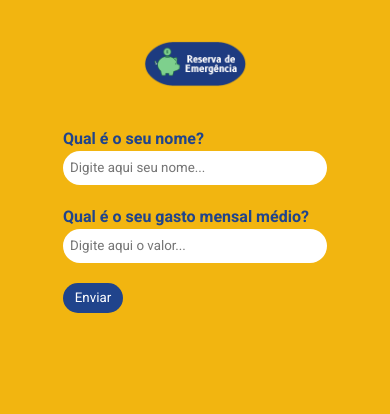
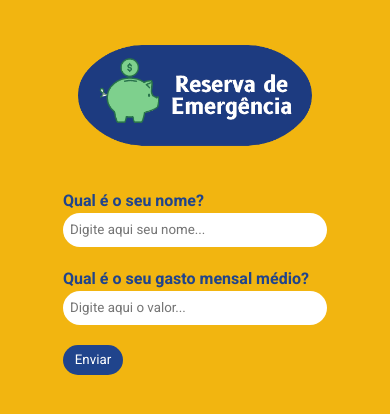
Before and after one commit to JoaquimSP/reserva-de-emergencia, a plain HTML site: page index.html in a window 390 px wide. Drawn offline with Linux system fonts and the light colour scheme.

Commit message:
:iphone: responsive

```diff
--- a/assets/css/style.css
+++ b/assets/css/style.css
@@ -60,3 +60,10 @@ button {
     padding: 5px;
     cursor: pointer;
 }
+
+@media (max-width: 600px) {
+    .container img {
+        width: 70%;
+        margin: 20px;
+    }
+}
```
